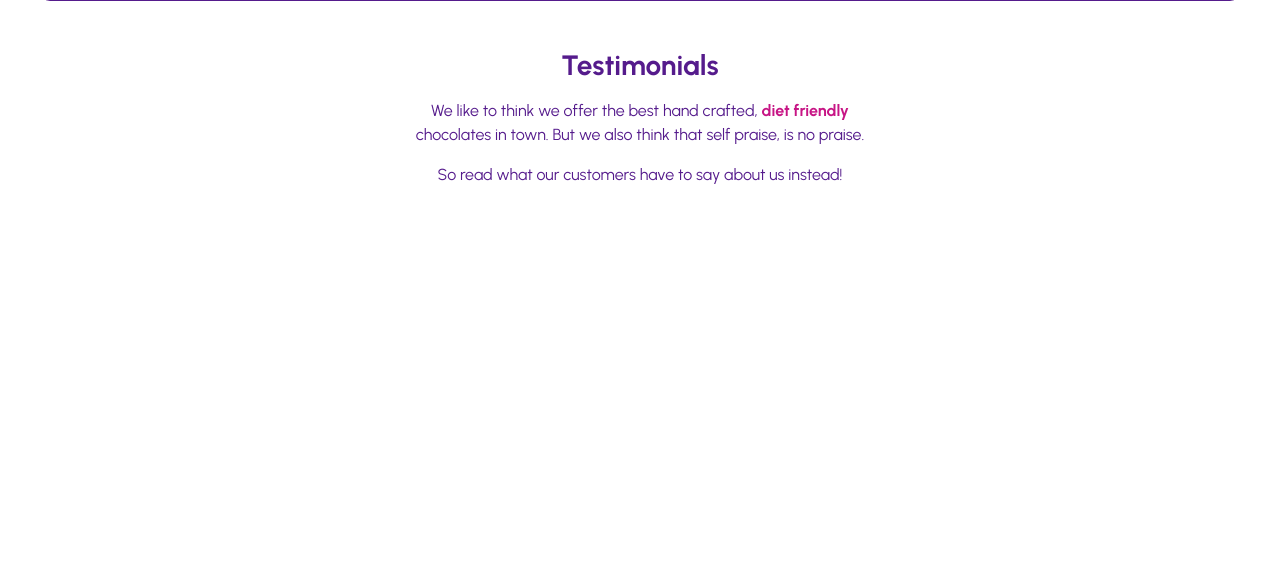
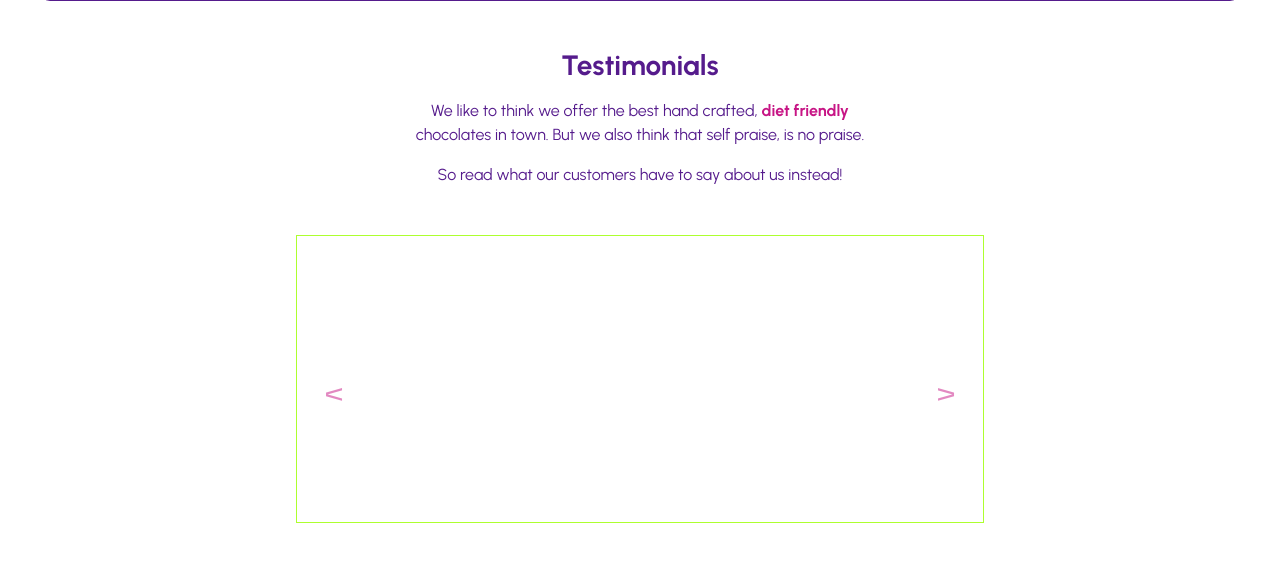
Before and after one commit to DannyGilligan/chocelegance-resubmission, a Django app: page / in a window 1280 px wide. Shown: the part 875-1446 px from the top of the page. Before the commit the page ends 1059 px from the top, so only its background shows below. Run offline with Django 3.2, Linux system fonts and the light colour scheme; data that the repository does not hold is empty; some libraries are stand-ins or nearby versions.

Commit message:
Add media query for carousel controls on large screens

```diff
--- a/home/templates/home/index.html
+++ b/home/templates/home/index.html
@@ -65,9 +65,9 @@
     </p>
 </div>
 <!-- Testimonial carousel -->
-<div id="carouselExampleControls" class="carousel slide my-5 px-3" data-ride="carousel">
+<div id="carousel-controls" class="carousel slide my-5 px-3" data-ride="carousel">
 
-    <div class="carousel-inner">
+    <div class="carousel-inner carousel-blockquote">
 
         <!-- Loops through Testimonial mode -->
         {% for testimonial in testimonials %}
@@ -78,9 +78,7 @@
             <!-- Testimonial displayed in blockquote -->
             <figure>
                 <blockquote class="blockquote purple-text">
-                    <p>
-                        "{{ testimonial.testimonial_text }}"
-                    </p>
+                        <strong class="bright-purple-text">"</strong> {{ testimonial.testimonial_text }} <strong class="bright-purple-text">"</strong>
                 </blockquote>
 
                 <figcaption class="blockquote-footer bright-purple-text">
@@ -96,9 +94,7 @@
             <!-- Testimonial displayed in blockquote -->
             <figure>
                 <blockquote class="blockquote purple-text">
-                    <p>
                         "{{ testimonial.testimonial_text }}"
-                    </p>
                 </blockquote>
 
                 <figcaption class="blockquote-footer bright-purple-text">
@@ -121,11 +117,11 @@
     </div>
 
 
-    <a class="carousel-control-prev" href="#carouselExampleControls" role="button" data-slide="prev">
+    <a class="carousel-control-prev" href="#carousel-controls" role="button" data-slide="prev">
         <span class="carousel-control-prev-icon purple-text" aria-hidden="true"></span>
         <span class="sr-only">Previous</span>
     </a>
-    <a class="carousel-control-next purple-text" href="#carouselExampleControls" role="button" data-slide="next">
+    <a class="carousel-control-next purple-text" href="#carousel-controls" role="button" data-slide="next">
         <span class="carousel-control-next-icon purple-text" aria-hidden="true"></span>
         <span class="sr-only bright-purple-text">Next</span>
     </a>
--- a/static/css/base.css
+++ b/static/css/base.css
@@ -288,6 +288,28 @@ input[id="id-save-info"] {
     margin: 0 auto;
     max-width: 30rem;
 }
+
+.carousel-blockquote{
+    height: 18rem;
+    min-width: 17rem;
+    margin-left: auto;
+    margin-right: auto;
+    border: 1px solid greenyellow;
+}
+
+.carousel-blockquote blockquote{
+    font-size: 1rem;
+    margin-left: auto;
+    margin-right: auto;
+}
+
+.carousel-blockquote figcaption{
+    width: 18rem;
+    font-size: 1rem;
+}
+
+
+
 
 
 /* ------------------------------------------------------------------------------------------------------------------------------ Free Delivery Banner Styling */
@@ -1111,6 +1133,23 @@ https://www.geeksforgeeks.org/how-to-create-fade-in-effect-on-page-load-using-cs
     .list-inline-item {
         font-size: 1.3rem;
     }
+
+        /*
+    Styling for carousel buttons was adapted from the code linked below:
+    https://stackoverflow.com/questions/46249541/change-arrow-colors-in-bootstraps-carousel
+    */
+
+    .carousel-control-next-icon:after {
+        content: '>';
+        font-size: 2rem;
+        color: #c71585;
+    }
+
+    .carousel-control-prev-icon:after {
+        content: '<';
+        font-size: 2rem;
+        color: #c71585;
+    }
 }
 
 /* Media Query with min-width at 767px */
@@ -1207,6 +1246,12 @@ https://www.geeksforgeeks.org/how-to-create-fade-in-effect-on-page-load-using-cs
 
     .main-logo-link {
         padding-bottom: 1.1rem !important;
+    }
+
+    #carousel-controls {
+        max-width: 45rem !important;
+        margin-left: auto;
+        margin-right: auto;
     }
 }
 
```
